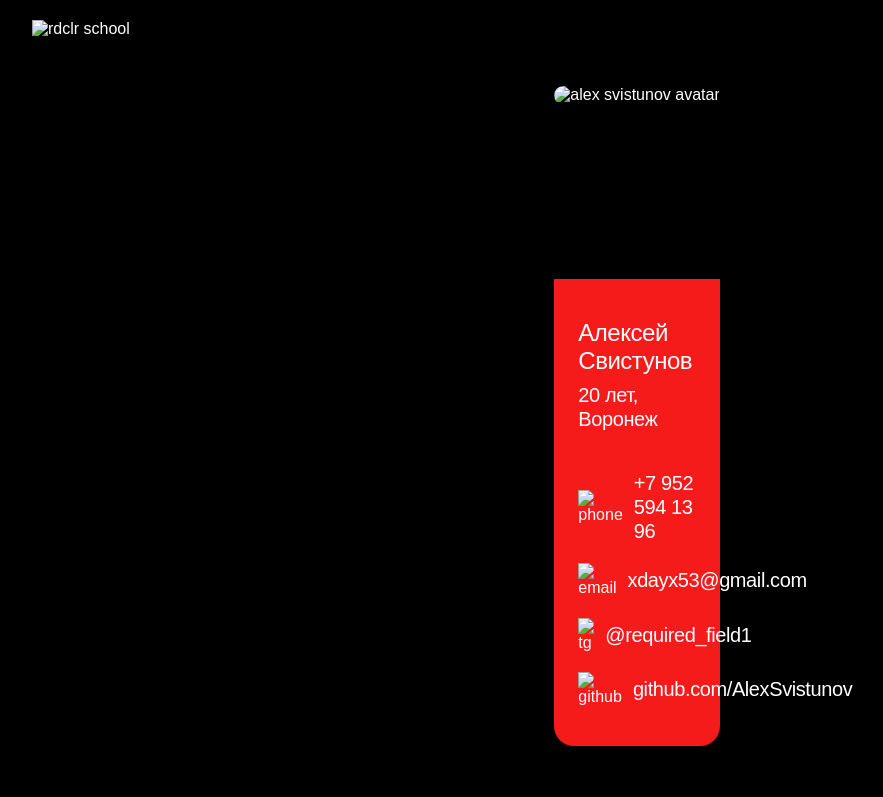
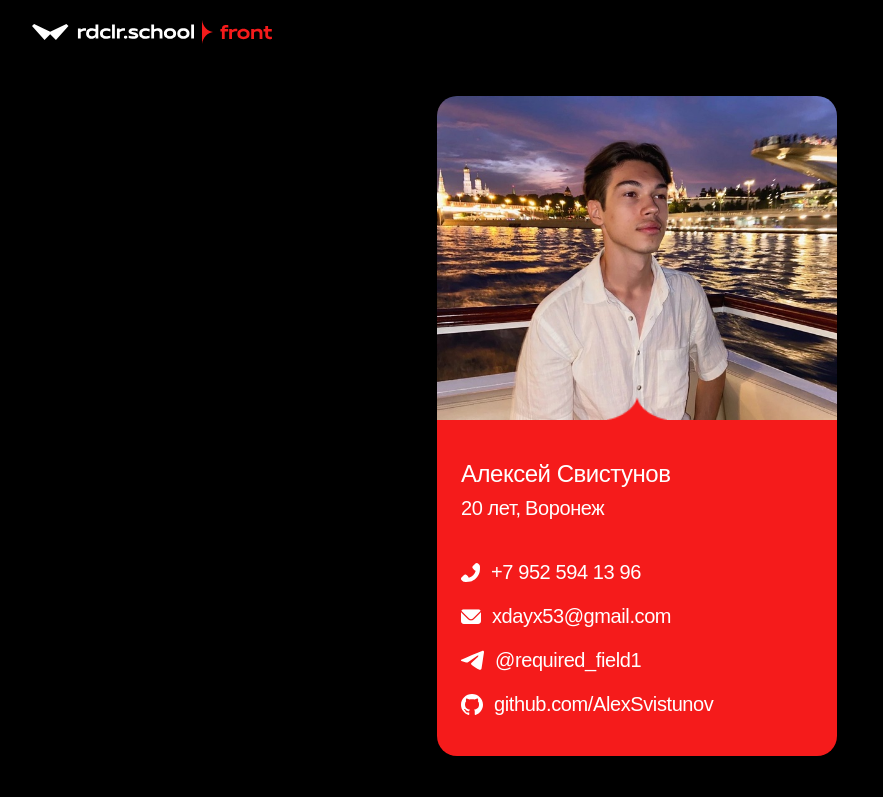
Before and after one commit to AlexSvistunov/red-collar-letter, a plain HTML site: page index.html in a window 1280 px wide. Shown: the top 797 px of the page, without its empty margins (3-886 px from the left). Drawn offline with Linux system fonts and the light colour scheme; the site is published under a folder, as on GitHub Pages, so addresses that start at the root find nothing.

Commit message:
for deploy

```diff
--- a/index.html
+++ b/index.html
@@ -14,7 +14,7 @@
   <header class="header">
     <div class="container header__container">
       <a class="header__logo" href="#">
-        <img class="header__logo-img" src="/assets/images/icons/Logo.svg" alt="rdclr school">
+        <img class="header__logo-img" src="./assets/images/icons/Logo.svg" alt="rdclr school">
       </a>
     </div>
   </header>
@@ -22,7 +22,7 @@
     <div class="container main__container">
       <aside class="profile">
         <div class="profile__inner">
-          <img class="profile__img" src="/assets/images/me.jpg" alt="alex svistunov avatar">
+          <img class="profile__img" src="./assets/images/me.jpg" alt="alex svistunov avatar">
 
           <div class="profile__info">
             <div class="profile__info-wrapper">
@@ -35,28 +35,28 @@
               <div class="profile__info-socials">
                 <ul class="socials list-reset">
                   <li class="socials__item">
-                    <img src="/assets/images/icons/phone.svg" alt="phone">
+                    <img src="./assets/images/icons/phone.svg" alt="phone">
                     <a href="tel:79525941396" target="_blank">
                       <span>+7 952 594 13 96</span>
                     </a>
                   </li>
 
                   <li class="socials__item">
-                    <img src="/assets/images/icons/email.svg" alt="email">
+                    <img src="./assets/images/icons/email.svg" alt="email">
                     <a href="mailto:xdayx53@gmail.com" target="_blank">
                       <span>xdayx53@gmail.com</span>
                     </a>
                   </li>
 
                   <li class="socials__item">
-                    <img src="/assets/images/icons/tg.svg" alt="tg">
+                    <img src="./assets/images/icons/tg.svg" alt="tg">
                     <a href="https://t.me/required_field1" target="_blank">
                       <span>@required_field1</span>
                     </a>
                   </li>
 
                   <li class="socials__item">
-                    <img src="/assets/images/icons/github.svg" alt="github">
+                    <img src="./assets/images/icons/github.svg" alt="github">
                     <a href="https://github.com/AlexSvistunov" target="_blank">
                       <span>github.com/AlexSvistunov</span>
                     </a>
--- a/styles/styles.css
+++ b/styles/styles.css
@@ -108,7 +108,7 @@ img {
   position: absolute;
   width: 60px;
   height: 24px;
-  background-image: url('/assets/images/icons/arrow.png');
+  background-image: url('../assets/images/icons/arrow.png');
   background-position: center;
   background-repeat: no-repeat;
   background-size: cover;
@@ -179,7 +179,7 @@ img {
 
 .resume {
   padding: 50px 28px;
-  background-image: url(/assets/images/bg.png);
+  background-image: url('../assets/images/bg.png');
   background-size: 100% 97%;
   background-repeat: no-repeat;
   background-position: top;
@@ -307,7 +307,7 @@ img {
  }
 
  .resume {
-  background-image: url('/assets/images/bg-phone.png');
+  background-image: url('..//assets/images/bg-phone.png');
  }
 
 
```
